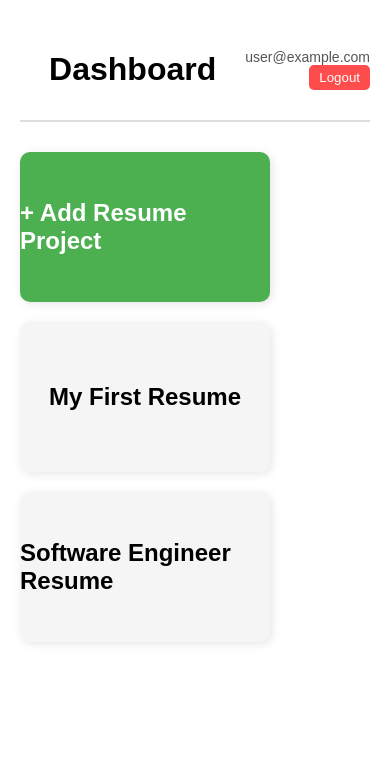
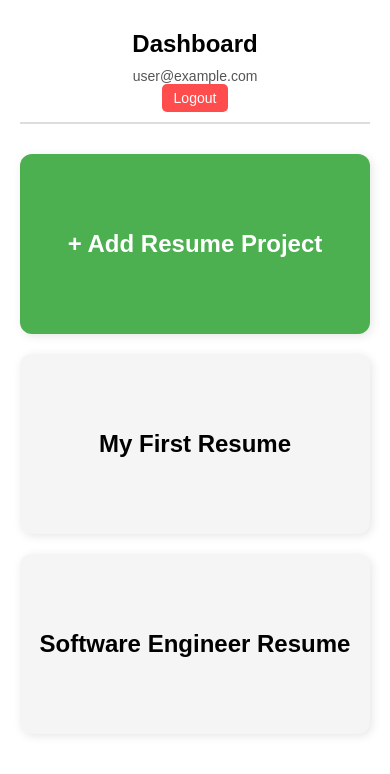
Before and after one commit to Roshang06/ResBuilder, a React (Create React App) app: page /dashboard in a window 390 px wide. Shown: the top 774 px of the page. Built offline with nearby package versions, Linux system fonts and the light colour scheme; no server answers; sample sign-in values are in the browser's storage.

Commit message:
added css formatting

```diff
--- a/src/styles/Dashboard.css
+++ b/src/styles/Dashboard.css
@@ -6,20 +6,25 @@
     font-family: Arial, sans-serif;
   }
 
-  /* Header */
+  /* Header Layout */
   .dashboard-header {
     display: flex;
+    align-items: center;
     justify-content: space-between;
-    align-items: center;
-    padding: 10px 0;
+    padding: 10px 20px;
     border-bottom: 2px solid #ddd;
+    position: relative;
   }
 
   .dashboard-header h1 {
-    text-align: center;
-    flex: 1;
+    position: absolute;
+    left: 50%;
+    transform: translateX(-50%);
+    margin: 0;
+    font-size: 24px;
   }
 
+  /* User Info */
   .user-info {
     text-align: right;
   }
@@ -34,42 +39,45 @@
     background-color: #ff4d4d;
     color: white;
     border: none;
-    padding: 5px 10px;
+    padding: 6px 12px;
     cursor: pointer;
     border-radius: 5px;
+    font-size: 14px;
   }
 
   .logout-btn:hover {
     background-color: #cc0000;
   }
 
-  /* Project Cards */
+  /* Project Container */
   .project-container {
     display: flex;
     flex-wrap: wrap;
     gap: 20px;
     margin-top: 30px;
-    justify-content: flex-start;
+    justify-content: center;  /* Centers cards in the middle */
   }
 
+  /* Project Cards */
   .project-card {
-    width: 250px;
-    height: 150px;
+    width: 300px;
+    height: 180px;
     background-color: #f5f5f5;
-    border-radius: 10px;
+    border-radius: 12px;
     box-shadow: 2px 2px 10px rgba(0, 0, 0, 0.1);
     display: flex;
     align-items: center;
     justify-content: center;
     cursor: pointer;
     transition: transform 0.2s ease-in-out;
+    text-align: center;
   }
 
   .project-card:hover {
     transform: scale(1.05);
   }
 
-  /* Add New Project Card */
+  /* Add Resume Project Card */
   .add-card {
     background-color: #4CAF50;
     color: white;
@@ -79,3 +87,32 @@
   .add-card:hover {
     background-color: #388E3C;
   }
+
+  /* Responsive Design */
+  @media (max-width: 768px) {
+    .dashboard-header {
+      flex-direction: column;
+      align-items: center;
+    }
+
+    .dashboard-header h1 {
+      position: static;
+      transform: none;
+      text-align: center;
+    }
+
+    .user-info {
+      text-align: center;
+      margin-top: 10px;
+    }
+
+    .project-container {
+      flex-direction: column;
+      align-items: center;
+    }
+
+    .project-card {
+      width: 100%;
+      max-width: 350px;
+    }
+  }
```
